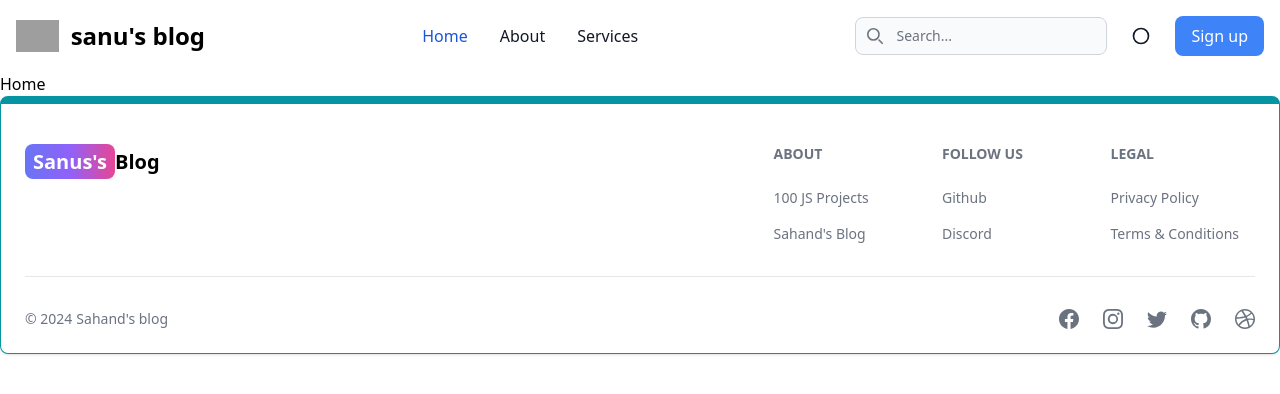
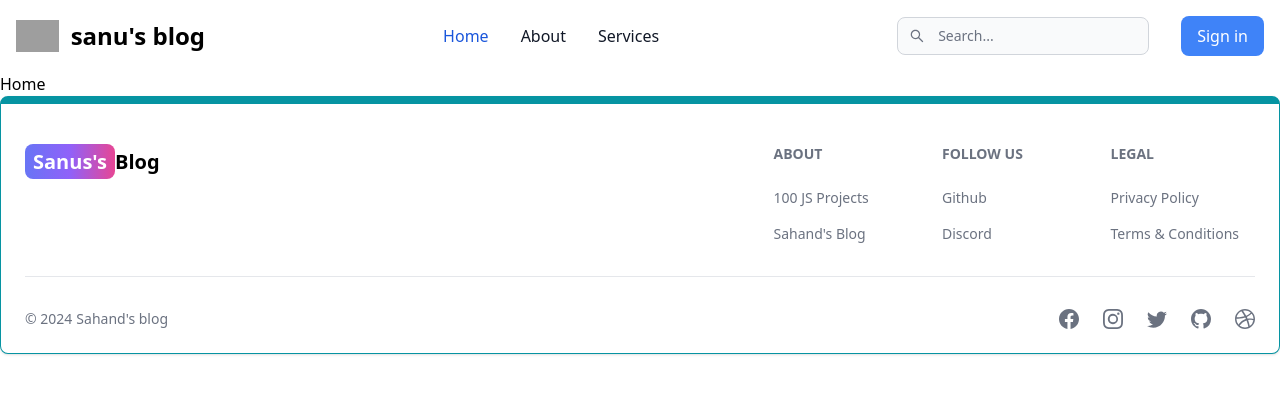
Before and after one commit to sanu9331/mern-blog, a React (Vite) app in the folder client/: page / in a window 1280 px wide. Shown: the top 394 px of the page. Built offline with nearby package versions, Linux system fonts and the light colour scheme; grey boxes are pictures that could not be loaded.

Commit message:
updated header component with user data

```diff
--- a/client/src/components/Header.jsx
+++ b/client/src/components/Header.jsx
@@ -3,9 +3,11 @@ import { Link, useLocation, useNavigate } from 'react-router-dom';
 import { AiOutlineSearch } from 'react-icons/ai';
 import { FaMoon, FaSun } from 'react-icons/fa';
 import { useState } from 'react';
+import { useSelector, useDispatch } from 'react-redux';
 
 export default function Header() {
     const path = useLocation().pathname;
+    const { currentUser } = useSelector((state) => state.user);
     const navigate = useNavigate();
 
     const [searchTerm, setSearchTerm] = useState('');
@@ -29,6 +31,12 @@ export default function Header() {
         setMenuOpen(!menuOpen);
     };
 
+    const handleSignOut = () => {
+        // Handle sign out logic
+        // dispatch(signOutAction());
+        navigate('/sign-in');
+    };
+
     return (
         <nav className="bg-white border-gray-200 dark:bg-gray-900">
             <div className="max-w-screen-xl flex flex-wrap items-center justify-between mx-auto p-4">
@@ -45,54 +53,52 @@ export default function Header() {
                     </button>
                     <div className="relative hidden md:block me-4">
                         <div className="absolute inset-y-0 start-0 flex items-center ps-3 pointer-events-none">
-                            <svg className="w-4 h-4 text-gray-500 dark:text-gray-400" aria-hidden="true" xmlns="http://www.w3.org/2000/svg" fill="none" viewBox="0 0 20 20">
-                                <path stroke="currentColor" strokeLinecap="round" strokeLinejoin="round" strokeWidth="2" d="m19 19-4-4m0-7A7 7 0 1 1 1 8a7 7 0 0 1 14 0Z" />
-                            </svg>
+                            <AiOutlineSearch className="w-4 h-4 text-gray-500 dark:text-gray-400" />
                             <span className="sr-only">Search icon</span>
                         </div>
                         <input type="text" id="search-navbar" value={searchTerm} onChange={handleSearchChange} className="block w-full p-2 ps-10 text-sm text-gray-900 border border-gray-300 rounded-lg bg-gray-50 focus:ring-blue-500 focus:border-blue-500 dark:bg-gray-700 dark:border-gray-600 dark:placeholder-gray-400 dark:text-white dark:focus:ring-blue-500 dark:focus:border-blue-500" placeholder="Search..." />
                     </div>
-                    {/* Profile Dropdown */}
+                    {currentUser ? (
                         <div className="relative">
                             <button onClick={toggleDropdown} className="inline-flex items-center p-2 text-sm font-medium text-gray-900 dark:text-white hover:bg-gray-100 dark:hover:bg-gray-700 focus:outline-none focus:ring-4 focus:ring-gray-200 dark:focus:ring-gray-700 rounded-lg" type="button">
                                 <span className="sr-only">Open user menu</span>
-                            <svg className="w-5 h-5" aria-hidden="true" xmlns="http://www.w3.org/2000/svg" fill="none" viewBox="0 0 24 24">
-                                <path stroke="currentColor" strokeLinecap="round" strokeLinejoin="round" strokeWidth="2" d="M12 12m-9 0a9 9 0 1 0 18 0 9 9 0 1 0-18 0z" />
-                            </svg>
+                                <Avatar img={currentUser.profilePicture} rounded={true} size="xs" />
                             </button>
                             {dropdownOpen && (
                                 <div className="z-10 absolute right-0 w-48 mt-2 origin-top-right bg-white dark:bg-gray-800 border border-gray-200 dark:border-gray-700 rounded-lg shadow-md">
                                     <ul className="py-1 text-sm text-gray-700 dark:text-gray-200">
+                                        <li className="px-4 py-2 font-bold">{currentUser.username}</li> {/* Displaying the username */}
+                                        <br />
+                                        <hr />
                                         <li>
-                                        <Link to="#" className="block px-4 py-2 hover:bg-gray-100 dark:hover:bg-gray-700">Profile</Link>
+                                            <Link to="/profile" className="block px-4 py-2 hover:bg-gray-100 dark:hover:bg-gray-700">Profile</Link>
                                         </li>
                                         <li>
-                                        <Link to="#" className="block px-4 py-2 hover:bg-gray-100 dark:hover:bg-gray-700">Settings</Link>
+                                            <Link to="/settings" className="block px-4 py-2 hover:bg-gray-100 dark:hover:bg-gray-700">Settings</Link>
                                         </li>
                                         <li>
-                                        <Link to="#" className="block px-4 py-2 hover:bg-gray-100 dark:hover:bg-gray-700">Sign out</Link>
+                                            <button onClick={handleSignOut} className="block w-full text-left px-4 py-2 hover:bg-gray-100 dark:hover:bg-gray-700">Sign out</button>
                                         </li>
                                     </ul>
                                 </div>
                             )}
                         </div>
-                    {/* Signup Button */}
-                    <Link to="/sign-up" className="ml-4 bg-blue-500 text-white px-4 py-2 rounded-lg hover:bg-blue-700 focus:outline-none focus:ring-4 focus:ring-blue-300 dark:focus:ring-blue-800">
-                        Sign up
+                    ) : (
+                        <Link to="/sign-in" className="ml-4 bg-blue-500 text-white px-4 py-2 rounded-lg hover:bg-blue-700 focus:outline-none focus:ring-4 focus:ring-blue-300 dark:focus:ring-blue-800">
+                            Sign in
                         </Link>
+                    )}
                 </div>
                 <div className={`items-center justify-between w-full md:flex md:w-auto md:order-1 ${menuOpen ? 'block' : 'hidden'}`} id="navbar-search">
                     <div className="relative mt-3 md:hidden">
                         <div className="absolute inset-y-0 start-0 flex items-center ps-3 pointer-events-none">
-                            <svg className="w-4 h-4 text-gray-500 dark:text-gray-400" aria-hidden="true" xmlns="http://www.w3.org/2000/svg" fill="none" viewBox="0 0 20 20">
-                                <path stroke="currentColor" strokeLinecap="round" strokeLinejoin="round" strokeWidth="2" d="m19 19-4-4m0-7A7 7 0 1 1 1 8a7 7 0 0 1 14 0Z" />
-                            </svg>
+                            <AiOutlineSearch className="w-4 h-4 text-gray-500 dark:text-gray-400" />
                         </div>
                         <input type="text" id="search-navbar" value={searchTerm} onChange={handleSearchChange} className="block w-full p-2 ps-10 text-sm text-gray-900 border border-gray-300 rounded-lg bg-gray-50 focus:ring-blue-500 focus:border-blue-500 dark:bg-gray-700 dark:border-gray-600 dark:placeholder-gray-400 dark:text-white dark:focus:ring-blue-500 dark:focus:border-blue-500" placeholder="Search..." />
                     </div>
                     <ul className="flex flex-col p-4 md:p-0 mt-4 font-medium border border-gray-100 rounded-lg bg-gray-50 md:space-x-8 rtl:space-x-reverse md:flex-row md:mt-0 md:border-0 md:bg-white dark:bg-gray-800 md:dark:bg-gray-900 dark:border-gray-700">
                         <li>
-                            <Link to="/" className="block py-2 px-3 text-gray-900 rounded md:bg-transparent md:text-blue-700 md:p-0 md:dark:text-blue-500" aria-current="page">Home</Link>
+                            <Link to="/" className={`block py-2 px-3 text-gray-900 rounded md:bg-transparent ${path === '/' ? 'md:text-blue-700' : 'md:text-gray-900'} md:p-0 md:dark:text-blue-500`} aria-current="page">Home</Link>
                         </li>
                         <li>
                             <Link to="/about" className="block py-2 px-3 text-gray-900 rounded hover:bg-gray-100 md:hover:bg-transparent md:hover:text-blue-700 md:p-0 dark:text-white dark:hover:bg-gray-700 dark:hover:text-white md:dark:hover:bg-transparent dark:border-gray-700">About</Link>
@@ -104,5 +110,5 @@ export default function Header() {
                 </div>
             </div>
         </nav >
-    )
+    );
 }
```
Lines whose indentation alone changed are shown as unchanged.
